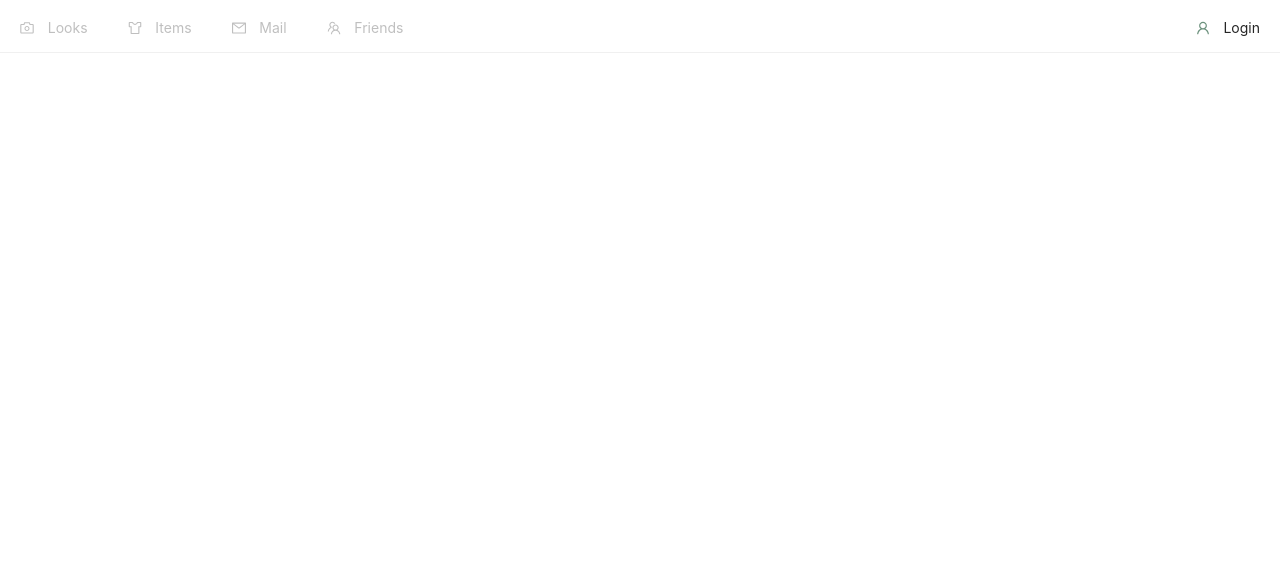
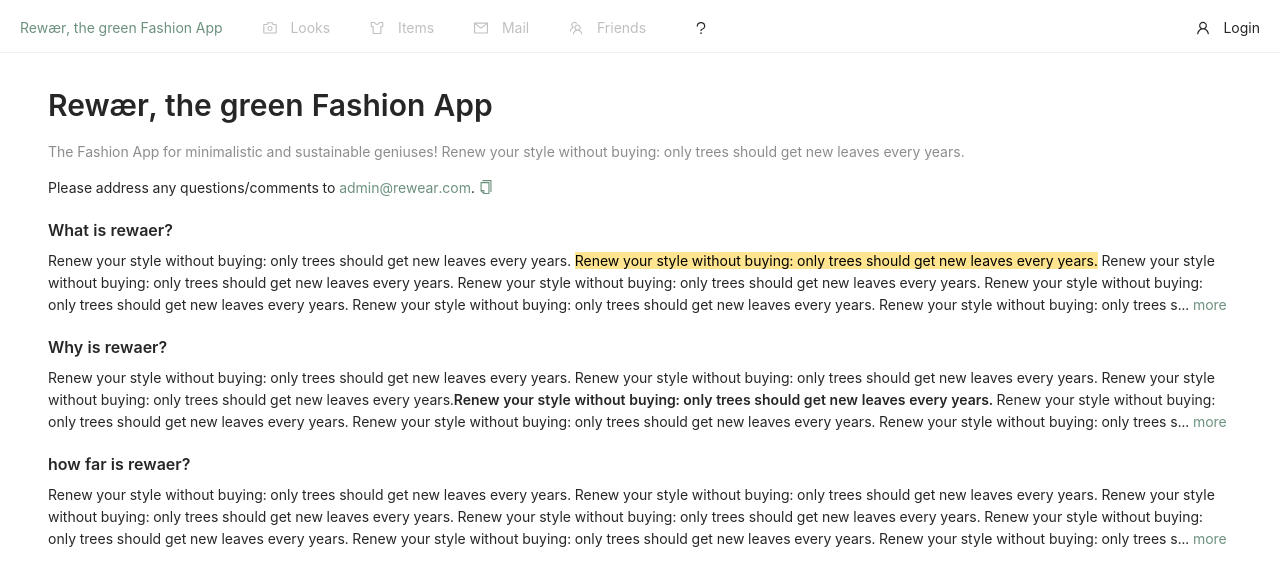
Before and after one commit to vanStaen/rewaer_frontend, a React (Create React App) app: page /info in a window 1280 px wide. Shown: the top 586 px of the page. Built offline with nearby package versions, Linux system fonts and the light colour scheme.

Commit message:
New pages + info draft

```diff
--- a/src/App.js
+++ b/src/App.js
@@ -3,7 +3,10 @@ import { BrowserRouter, Route, Redirect, Switch } from "react-router-dom";
 
 import AuthPage from "./pages/Auth";
 import LooksPage from "./pages/Looks";
-import ItemsPages from "./pages/Items";
+import ItemsPage from "./pages/Items";
+import MailPage from "./pages/Mail";
+import FriendsPage from "./pages/Friends";
+import InfoPage from "./pages/Info";
 import MenuBar from "./components/MenuBar";
 import AuthContext from "./context/auth-context";
 
@@ -39,10 +42,23 @@ class App extends Component {
               <MenuBar />
               <main className="main-content">
                 <Switch>
-                  <Redirect from="/" to="/auth" exact />
-                  <Route path="/auth" component={AuthPage} />
-                  <Route path="/looks" component={LooksPage} />
-                  <Route path="/items" component={ItemsPages} />
+                  {!this.state.token && <Redirect from="/" to="/auth" exact />}
+                  {!this.state.token && (
+                    <Route path="/auth" component={AuthPage} />
+                  )}
+                  {this.state.token && (
+                    <Route path="/looks" component={LooksPage} />
+                  )}
+                  {this.state.token && (
+                    <Route path="/items" component={ItemsPage} />
+                  )}
+                  {this.state.token && (
+                    <Route path="/mail" component={MailPage} />
+                  )}
+                  {this.state.token && (
+                    <Route path="/friends" component={FriendsPage} />
+                  )}
+                  <Route path="/info" component={InfoPage} />
                 </Switch>
               </main>
             </AuthContext.Provider>
--- a/src/components/MenuBar.js
+++ b/src/components/MenuBar.js
@@ -8,6 +8,7 @@ import {
   SkinOutlined,
   TeamOutlined,
   MailOutlined,
+  QuestionOutlined,
 } from "@ant-design/icons";
 
 class MenuBar extends Component {
@@ -33,8 +34,17 @@ class MenuBar extends Component {
         onClick={this.handleClick}
         selectedKeys={[current]}
         mode="horizontal"
-        style={{ color: "#6C917D", margin: "5px 0px" }}
+        style={{ margin: "5px 0px" }}
       >
+        <span
+          style={{
+            color: "#6C917D",
+            float: "left",
+            margin: "0px 20px 0px 20px",
+          }}
+        >
+          Rewær, the green Fashion App
+        </span>
         {this.context.token ? (
           <Menu.Item key="profile" style={{ float: "right" }}>
             <Badge count={5} offset={[0, 5]}>
@@ -85,6 +95,12 @@ class MenuBar extends Component {
         >
           <NavLink to="/friends"> Friends</NavLink>
         </Menu.Item>
+        <Menu.Item key="info" style={{ float: "left" }}>
+          <NavLink to="/info">
+            &nbsp;&nbsp;
+            <QuestionOutlined />
+          </NavLink>
+        </Menu.Item>
       </Menu>
     );
   }
--- a/src/index.css
+++ b/src/index.css
@@ -1,5 +1,7 @@
+@import url("https://fonts.googleapis.com/css?family=Raleway");
+
 body {
   margin: 0;
   padding: 0;
-  font-family: sans-serif;
+  font-family: "Raleway", Times, serif;
 }
--- /dev/null
+++ b/src/pages/Friends.js
@@ -0,0 +1,9 @@
+import React, { Component } from "react";
+
+class FriendsPage extends Component {
+  render() {
+    return <h1>Friends Page</h1>;
+  }
+}
+
+export default FriendsPage;
--- /dev/null
+++ b/src/pages/Info.js
@@ -0,0 +1,86 @@
+import React, { Component } from "react";
+import { Typography } from "antd";
+
+const { Title, Paragraph, Text } = Typography;
+
+class InfoPage extends Component {
+  render() {
+    return (
+      <div>
+        <Title level={2}>Rewær, the green Fashion App</Title>
+        <Paragraph>
+          <Text type="secondary">
+            The Fashion App for minimalistic and sustainable geniuses! Renew
+            your style without buying: only trees should get new leaves every
+            years.
+          </Text>
+        </Paragraph>
+        <Paragraph copyable={{ text: "admin@rewear.com" }}>
+          Please address any questions/comments to{" "}
+          <a href="mailto:admin@rewear.com">admin@rewear.com</a>.
+        </Paragraph>
+
+        <Title level={5}>What is rewaer?</Title>
+        <Paragraph ellipsis={{ rows: 3, expandable: true, symbol: "more" }}>
+          Renew your style without buying: only trees should get new leaves
+          every years.{" "}
+          <Text mark>
+            Renew your style without buying: only trees should get new leaves
+            every years.
+          </Text>{" "}
+          Renew your style without buying: only trees should get new leaves
+          every years. Renew your style without buying: only trees should get
+          new leaves every years. Renew your style without buying: only trees
+          should get new leaves every years. Renew your style without buying:
+          only trees should get new leaves every years. Renew your style without
+          buying: only trees should get new leaves every years. Renew your style
+          without buying: only trees should get new leaves every years. Renew
+          your style without buying: only trees should get new leaves every
+          years. Renew your style without buying: only trees should get new
+          leaves every years. Renew your style without buying: only trees should
+          get new leaves every years.
+        </Paragraph>
+
+        <Title level={5}>Why is rewaer?</Title>
+        <Paragraph ellipsis={{ rows: 3, expandable: true, symbol: "more" }}>
+          Renew your style without buying: only trees should get new leaves
+          every years. Renew your style without buying: only trees should get
+          new leaves every years. Renew your style without buying: only trees
+          should get new leaves every years.
+          <Text strong>
+            Renew your style without buying: only trees should get new leaves
+            every years.
+          </Text>{" "}
+          Renew your style without buying: only trees should get new leaves
+          every years. Renew your style without buying: only trees should get
+          new leaves every years. Renew your style without buying: only trees
+          should get new leaves every years. Renew your style without buying:
+          only trees should get new leaves every years. Renew your style without
+          buying: only trees should get new leaves every years. Renew your style
+          without buying: only trees should get new leaves every years. Renew
+          your style without buying: only trees should get new leaves every
+          years.
+        </Paragraph>
+
+        <Title level={5}>how far is rewaer?</Title>
+        <Paragraph ellipsis={{ rows: 3, expandable: true, symbol: "more" }}>
+          Renew your style without buying: only trees should get new leaves
+          every years. Renew your style without buying: only trees should get
+          new leaves every years. Renew your style without buying: only trees
+          should get new leaves every years. Renew your style without buying:
+          only trees should get new leaves every years. Renew your style without
+          buying: only trees should get new leaves every years. Renew your style
+          without buying: only trees should get new leaves every years. Renew
+          your style without buying: only trees should get new leaves every
+          years. Renew your style without buying: only trees should get new
+          leaves every years. Renew your style without buying: only trees should
+          get new leaves every years. Renew your style without buying: only
+          trees should get new leaves every years. Renew your style without
+          buying: only trees should get new leaves every years.
+        </Paragraph>
+      </div>
+    );
+  }
+}
+
+export default InfoPage;
--- /dev/null
+++ b/src/pages/Mail.js
@@ -0,0 +1,9 @@
+import React, { Component } from "react";
+
+class MailPage extends Component {
+  render() {
+    return <h1>Messenger</h1>;
+  }
+}
+
+export default MailPage;
```
